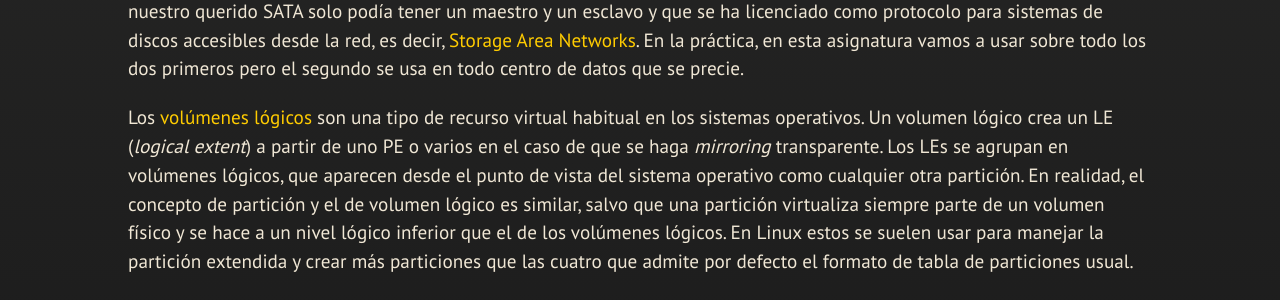
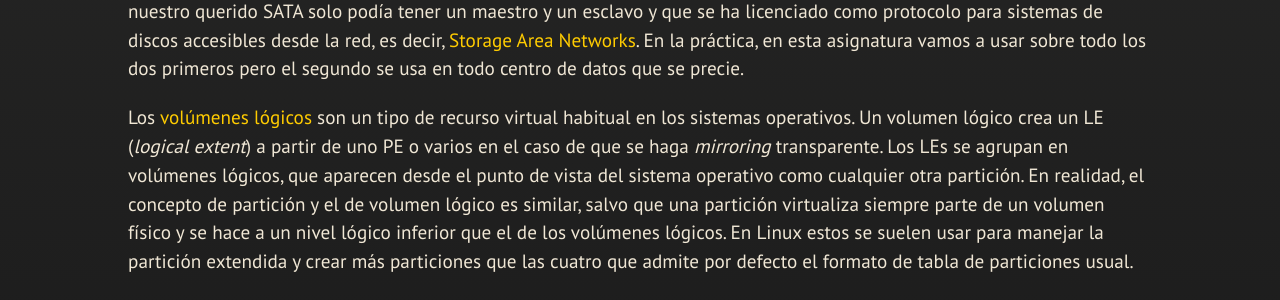
Before and after one commit to JJ/IV, a Jekyll site: the page built from documentos/temas/Almacenamiento.md, in a window 1280 px wide and 1400 px high, scrolled down 1225 px. Shown: the part 156-456 px from the top of the window. Built offline with Jekyll 4.4.1, drawn with Linux system fonts in a browser that asks for light colours; nearby versions of some CDN libraries; some web fonts are replaced; our own code applies the rules of GitHub Pages for plain Markdown files; some of the changed text lies outside the part shown.

Commit message:
Sync documentos/temas/Almacenamiento.md de master a gh-pages

```diff
--- a/documentos/temas/Almacenamiento.md
+++ b/documentos/temas/Almacenamiento.md
@@ -66,7 +66,7 @@ Objetivos
 
 Los
 [volúmenes lógicos](http://en.wikipedia.org/wiki/Logical_volume_management)
-son una tipo de recurso virtual habitual en los sistemas operativos.  Un
+son un tipo de recurso virtual habitual en los sistemas operativos.  Un
 volumen lógico crea un LE (*logical extent*) a partir de uno PE o
 varios en el caso de que se haga *mirroring* transparente. Los LEs se
 agrupan en volúmenes lógicos, que aparecen desde el punto de vista del
```
Also changed, not shown: other parts of documentos/temas/Almacenamiento.md (+1 -1 lines).
